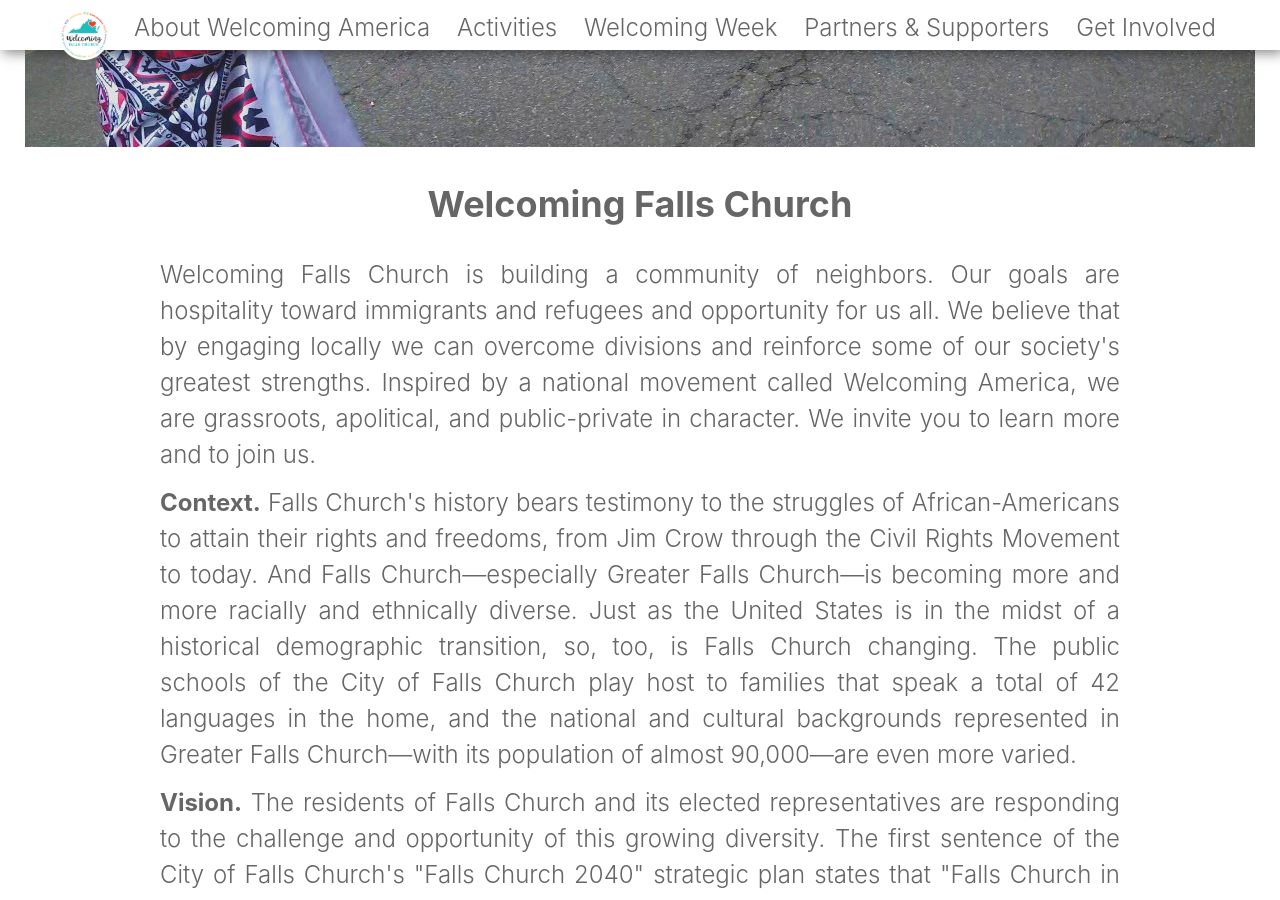
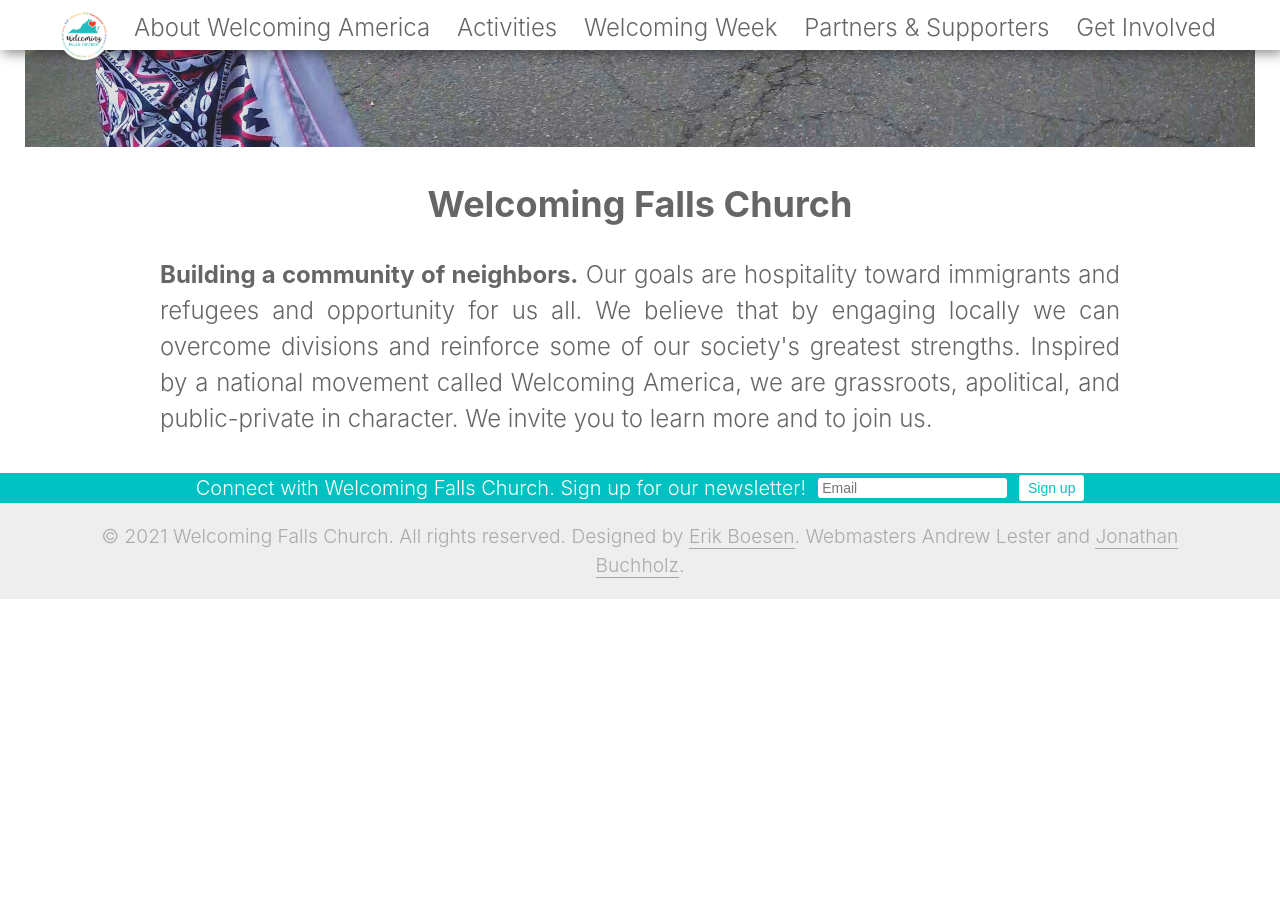
Before and after one commit to wfctest/wfctest, a Jekyll site: the page built from index.html, in a window 1280 px wide and 900 px high, scrolled down 683 px. Built offline with Jekyll 4.4.1, drawn with Linux system fonts in a browser that asks for light colours; after the commit the page ends 1282 px from its top, so only the background shows below that; some of the changed text lies outside the part shown.

Commit message:
Simplify text on index.html

```diff
--- a/index.html
+++ b/index.html
@@ -4,9 +4,5 @@ layout: default
 <section class="jumbotron home"></section>
 <section>
     <h1>Welcoming Falls Church</h1>
-    <p>Welcoming Falls Church is building a community of neighbors. Our goals are hospitality toward immigrants and refugees and opportunity for us all. We believe that by engaging locally we can overcome divisions and reinforce some of our society's greatest strengths. Inspired by a national movement called Welcoming America, we are grassroots, apolitical, and public-private in character. We invite you to learn more and to join us.</p>
-    <p><strong>Context.</strong> Falls Church's history bears testimony to the struggles of African-Americans to attain their rights and freedoms, from Jim Crow through the Civil Rights Movement to today. And Falls Church—especially Greater Falls Church—is becoming more and more racially and ethnically diverse. Just as the United States is in the midst of a historical demographic transition, so, too, is Falls Church changing. The public schools of the City of Falls Church play host to families that speak a total of 42 languages in the home, and the national and cultural backgrounds represented in Greater Falls Church—with its population of almost 90,000—are even more varied.</p>
-    <p><strong>Vision.</strong> The residents of Falls Church and its elected representatives are responding to the challenge and opportunity of this growing diversity. The first sentence of the City of Falls Church's "Falls Church 2040" strategic plan states that "Falls Church in 2040 will be a welcoming and inclusive community," and the City of Falls Church City Council has supported Welcoming Falls Church with resolutions proclaiming Welcoming Week in Falls Church in September 2018 and 2019.</p>
-    <p>However, being a welcoming community is about more than rhetoric and resolutions. Welcoming Falls Church has a particularly active agenda during Welcoming Week each fall, but our goals are year-round and ambitious. Our vision is that we – by being intentional, relational, and local – can build a community of neighbors, at a time when we are threatened by division. We believe that hospitality toward immigrants and refugees will bring opportunity to us all. And we encourage the residents of Falls Church – many of whom have these same instincts – to learn, serve, and live together, to make this happen, and to weave our community’s social fabric.</p>
-    <p>Join us. To learn more about opportunities to learn, events, and activities, see <a href="activities">here</a>, and to be added to our newsletter list, click <a href="get-involved">here</a> and complete our online form or just <a href="mailto:welcomingfallschurch@gmail.com?subject=Please%20Add%20Me%20to%20Your%20Newsletter%20List">email us</a> with your name and email address.</p>
+    <p><strong>Building a community of neighbors.</strong> Our goals are hospitality toward immigrants and refugees and opportunity for us all. We believe that by engaging locally we can overcome divisions and reinforce some of our society's greatest strengths. Inspired by a national movement called Welcoming America, we are grassroots, apolitical, and public-private in character. We invite you to learn more and to join us.</p>
 </section>
```
